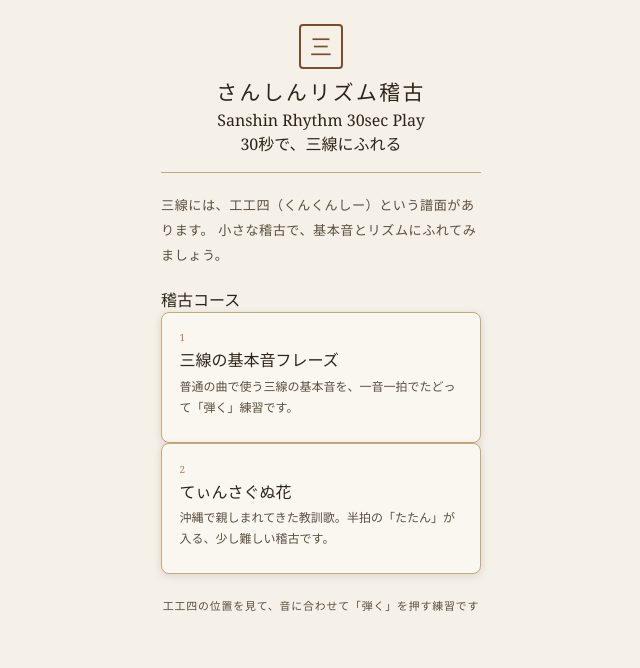
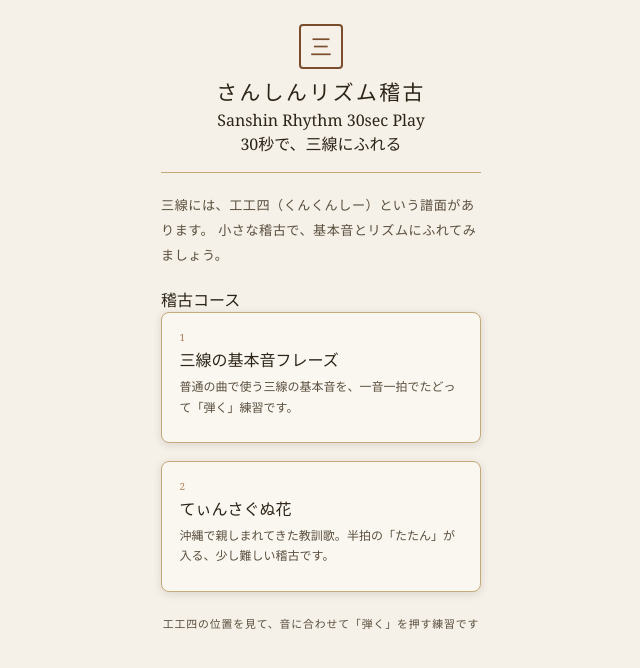
Before and after one commit to MOKIoki/sanshin-rhythm, a Next.js app: page / in a window 1280 px wide. Shown: the top 668 px of the page, without its empty margins (319-959 px from the left). Built offline with nearby package versions, Linux system fonts and the light colour scheme.

Commit message:
Adjust Tinsagu course spacing and timing

```diff
--- a/app/globals.css
+++ b/app/globals.css
@@ -934,3 +934,8 @@ main { height: 100svh; overflow: hidden; display: flex; justify-content: center;
 .fall-note--half::after {
   display: none;
 }
+
+/* Course cards should read as separate practice courses */
+.shelf-card + .shelf-card {
+  margin-top: 1.1rem;
+}
--- a/app/lib/track.ts
+++ b/app/lib/track.ts
@@ -96,7 +96,7 @@ export const TRACKS: TrackDef[] = [
     description: "普通の曲で使う三線の基本音を、一音一拍でたどって「弾く」練習です。",
     audioSrc: "/audio/sample.wav",
     defaultLeadMs: 3000,
-    defaultAudioOffsetSec: 1.1,
+    defaultAudioOffsetSec: 1.3,
     notes: buildNotes(
       [
         { beat: 0,  note: "合" },
```
